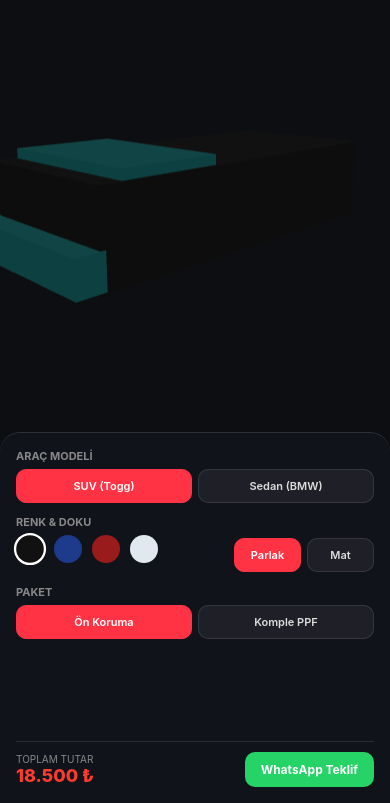
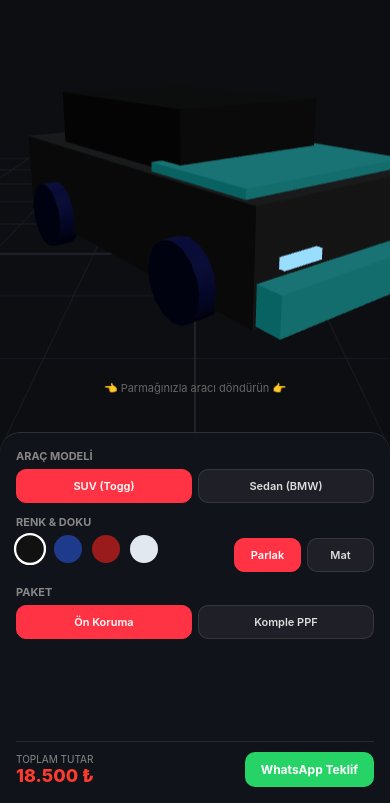
Before and after one commit to ufukterzi-dot/zoomcar-3d-ppf, a plain HTML site: page index.html in a window 390 px wide. Shown: the part 41-844 px from the top of the page. Drawn offline with nearby package versions, Linux system fonts and the light colour scheme; animation ran at ten frames a second.

Commit message:
Fix mobile compatibility without external orbit controls

```diff
--- a/index.html
+++ b/index.html
@@ -33,10 +33,9 @@
     .footer-bar { display: flex; align-items: center; justify-content: space-between; border-top: 1px solid rgba(255,255,255,0.1); padding-top: 10px; margin-top: 6px; }
     .price-tag { font-size: 18px; font-weight: 800; color: #ff3b30; }
     .btn-wa { background: #25D366; color: #fff; border: none; padding: 10px 16px; border-radius: 10px; font-size: 12px; font-weight: 700; cursor: pointer; }
+    .touch-hint { position: absolute; top: 50vh; left: 0; right: 0; text-align: center; font-size: 11px; color: #666; pointer-events: none; }
   </style>
   <script src="https://cdnjs.cloudflare.com/ajax/libs/three.js/r128/three.min.js"></script>
-  <script src="https://cdn.jsdelivr.net/npm/three@0.128.0/examples/js/controls/OrbitControls.js"></script>
-  <script src="https://cdnjs.cloudflare.com/ajax/libs/gsap/3.12.2/gsap.min.js"></script>
 </head>
 <body>
   <div class="header">
@@ -44,6 +43,7 @@
     <div class="badge">3D PPF</div>
   </div>
   <div id="canvas-container"></div>
+  <div class="touch-hint">👈 Parmağınızla aracı döndürün 👉</div>
   <div class="mobile-sheet">
     <div>
       <div class="row-title">Araç Modeli</div>
@@ -79,99 +79,185 @@
     </div>
   </div>
   <script>
-    let scene, camera, renderer, controls, carGroup, bodyMesh, hoodMesh, bumperMesh;
+    let scene, camera, renderer, carGroup, bodyMesh, hoodMesh, bumperMesh;
     let curType = 'suv', curColor = '#111', curFinish = 'gloss', curPkg = 'front';
+    let isDragging = false, prevMouseX = 0, rotY = 0.5, rotX = 0.3;
+
     function init() {
       const box = document.getElementById('canvas-container');
       scene = new THREE.Scene();
       scene.background = new THREE.Color(0x0c0e12);
+
       camera = new THREE.PerspectiveCamera(45, window.innerWidth / (window.innerHeight * 0.58), 0.1, 50);
-      camera.position.set(4.5, 2.0, 4.5);
-      renderer = new THREE.WebGLRenderer({ antialias: true });
+      camera.position.set(0, 2.0, 5.5);
+      camera.lookAt(0, 0.5, 0);
+
+      renderer = new THREE.WebGLRenderer({ antialias: true, powerPreference: 'high-performance' });
       renderer.setSize(window.innerWidth, window.innerHeight * 0.58);
       renderer.setPixelRatio(Math.min(window.devicePixelRatio, 2));
       box.appendChild(renderer.domElement);
-      controls = new THREE.OrbitControls(camera, renderer.domElement);
-      controls.enableDamping = true;
-      controls.maxPolarAngle = Math.PI / 2 - 0.05;
-      controls.target.set(0, 0.5, 0);
-      scene.add(new THREE.AmbientLight(0xffffff, 0.7));
-      const dir = new THREE.DirectionalLight(0xffffff, 1.8);
-      dir.position.set(5, 8, 5);
-      scene.add(dir);
+
+      scene.add(new THREE.AmbientLight(0xffffff, 0.8));
+      const dirLight = new THREE.DirectionalLight(0xffffff, 1.8);
+      dirLight.position.set(5, 8, 5);
+      scene.add(dirLight);
+
+      const topLight = new THREE.DirectionalLight(0xaaccff, 0.8);
+      topLight.position.set(-5, 5, -5);
+      scene.add(topLight);
+
+      // Zemin Izgarası
+      const grid = new THREE.GridHelper(10, 10, 0x333344, 0x1a1a22);
+      grid.position.y = -0.01;
+      scene.add(grid);
+
       buildCar(curType);
+
+      // Dokunmatik ve Fare Döndürme
+      const canvas = renderer.domElement;
+      const start = (x) => { isDragging = true; prevMouseX = x; };
+      const move = (x) => {
+        if (!isDragging || !carGroup) return;
+        const delta = x - prevMouseX;
+        rotY += delta * 0.012;
+        carGroup.rotation.y = rotY;
+        prevMouseX = x;
+      };
+      const end = () => { isDragging = false; };
+
+      canvas.addEventListener('mousedown', (e) => start(e.clientX));
+      window.addEventListener('mousemove', (e) => move(e.clientX));
+      window.addEventListener('mouseup', end);
+
+      canvas.addEventListener('touchstart', (e) => start(e.touches[0].clientX));
+      window.addEventListener('touchmove', (e) => move(e.touches[0].clientX));
+      window.addEventListener('touchend', end);
+
       animate();
     }
+
     function buildCar(type) {
       if(carGroup) scene.remove(carGroup);
       carGroup = new THREE.Group();
-      const isSUV = type === 'suv';
-      const mat = new THREE.MeshPhysicalMaterial({
+      const isSUV = (type === 'suv');
+
+      const mat = new THREE.MeshStandardMaterial({
         color: new THREE.Color(curColor),
-        metalness: 0.5,
-        roughness: curFinish === 'matte' ? 0.6 : 0.08,
-        clearcoat: curFinish === 'matte' ? 0.05 : 1.0
+        metalness: 0.4,
+        roughness: curFinish === 'matte' ? 0.6 : 0.1
       });
-      bodyMesh = new THREE.Mesh(new THREE.BoxGeometry(1.7, isSUV ? 0.9 : 0.7, 3.8), mat);
-      bodyMesh.position.y = 0.65;
+
+      // Gövde
+      bodyMesh = new THREE.Mesh(new THREE.BoxGeometry(1.8, isSUV ? 0.85 : 0.65, 3.6), mat);
+      bodyMesh.position.y = 0.6;
       carGroup.add(bodyMesh);
-      hoodMesh = new THREE.Mesh(new THREE.BoxGeometry(1.65, 0.1, 1.1), mat.clone());
-      hoodMesh.position.set(0, isSUV ? 1.15 : 1.02, 1.1);
+
+      // Kabin
+      const cabinMat = new THREE.MeshStandardMaterial({ color: 0x050505, roughness: 0.1 });
+      const cabin = new THREE.Mesh(new THREE.BoxGeometry(1.5, 0.55, 2.0), cabinMat);
+      cabin.position.set(0, isSUV ? 1.25 : 1.1, -0.2);
+      carGroup.add(cabin);
+
+      // Ön Kaput
+      hoodMesh = new THREE.Mesh(new THREE.BoxGeometry(1.7, 0.1, 1.1), mat.clone());
+      hoodMesh.position.set(0, isSUV ? 1.05 : 0.95, 1.1);
       carGroup.add(hoodMesh);
-      bumperMesh = new THREE.Mesh(new THREE.BoxGeometry(1.72, 0.35, 0.3), mat.clone());
-      bumperMesh.position.set(0, 0.4, 2.0);
+
+      // Ön Tampon
+      bumperMesh = new THREE.Mesh(new THREE.BoxGeometry(1.75, 0.3, 0.25), mat.clone());
+      bumperMesh.position.set(0, 0.35, 1.9);
       carGroup.add(bumperMesh);
+
+      // Farlar
+      const lightMat = new THREE.MeshBasicMaterial({ color: 0x99ddff });
+      const l1 = new THREE.Mesh(new THREE.BoxGeometry(0.35, 0.08, 0.05), lightMat);
+      l1.position.set(-0.6, 0.65, 1.92);
+      const l2 = l1.clone();
+      l2.position.x = 0.6;
+      carGroup.add(l1);
+      carGroup.add(l2);
+
+      // Tekerlekler
+      const wheelMat = new THREE.MeshStandardMaterial({ color: 0x111, roughness: 0.8 });
+      const makeW = (x, z) => {
+        const w = new THREE.Mesh(new THREE.CylinderGeometry(0.32, 0.32, 0.2, 16), wheelMat);
+        w.rotation.z = Math.PI / 2;
+        w.position.set(x, 0.32, z);
+        carGroup.add(w);
+      };
+      makeW(0.95, 1.1); makeW(-0.95, 1.1); makeW(0.95, -1.1); makeW(-0.95, -1.1);
+
+      carGroup.rotation.y = rotY;
       scene.add(carGroup);
       updatePPF();
     }
+
     function updatePPF() {
-      const isMatte = curFinish === 'matte';
+      const isMatte = (curFinish === 'matte');
       [bodyMesh, hoodMesh, bumperMesh].forEach(m => {
+        if (!m) return;
         m.material.color.set(curColor);
-        m.material.roughness = isMatte ? 0.62 : 0.08;
-        m.material.clearcoat = isMatte ? 0.05 : 1.0;
+        m.material.roughness = isMatte ? 0.65 : 0.1;
         m.material.emissive.setHex(0x000000);
       });
-      const hl = (m) => { m.material.emissive.setHex(0x00ffff); m.material.emissiveIntensity = 0.2; };
-      if(curPkg === 'front') { hl(hoodMesh); hl(bumperMesh); }
-      else { hl(bodyMesh); hl(hoodMesh); hl(bumperMesh); }
+
+      const hl = (m) => {
+        m.material.emissive.setHex(0x00ffff);
+        m.material.emissiveIntensity = 0.35;
+      };
+
+      if(curPkg === 'front') {
+        hl(hoodMesh);
+        hl(bumperMesh);
+      } else {
+        hl(bodyMesh);
+        hl(hoodMesh);
+        hl(bumperMesh);
+      }
     }
+
     window.setType = (t) => {
       curType = t;
       document.getElementById('b-suv').classList.toggle('active', t==='suv');
       document.getElementById('b-sedan').classList.toggle('active', t==='sedan');
       buildCar(t);
     };
+
     window.setCol = (c, el) => {
       curColor = c;
       document.querySelectorAll('.swatch').forEach(s => s.classList.remove('active'));
       el.classList.add('active');
       updatePPF();
     };
+
     window.setFinish = (f) => {
       curFinish = f;
       document.getElementById('b-gloss').classList.toggle('active', f==='gloss');
       document.getElementById('b-matte').classList.toggle('active', f==='matte');
       updatePPF();
     };
+
     window.setPkg = (p) => {
       curPkg = p;
       document.getElementById('p-front').classList.toggle('active', p==='front');
       document.getElementById('p-full').classList.toggle('active', p==='full');
       document.getElementById('price-val').innerText = p === 'front' ? '18.500 ₺' : '39.999 ₺';
       updatePPF();
-      if(p==='front') gsap.to(camera.position, {x:1.8, y:1.4, z:3.6, duration:1});
-      else gsap.to(camera.position, {x:4.5, y:2.0, z:4.5, duration:1});
     };
+
     window.sendWA = () => {
-      const t = `Zoomcar 3D Konfigürasyon:\nAraç: ${curType.toUpperCase()}\nKaplama: ${curFinish==='gloss'?'Parlak':'Mat'}\nPaket: ${curPkg==='front'?'Ön Koruma':'Komple PPF'}\nTutar: ${document.getElementById('price-val').innerText}`;
+      const t = `Zoomcar 3D Konfigürasyon:\nAraç: ${curType.toUpperCase()}\nKaplama: ${curFinish==='gloss'?'Parlak TPU':'Mat Saten'}\nPaket: ${curPkg==='front'?'Ön Koruma':'Komple PPF'}\nTutar: ${document.getElementById('price-val').innerText}`;
       window.open(`https://wa.me/905000000000?text=${encodeURIComponent(t)}`);
     };
+
     function animate() {
       requestAnimationFrame(animate);
-      controls.update();
+      if (!isDragging && carGroup) {
+        carGroup.rotation.y += 0.003; // Otomatik yavaş dönüş
+      }
       renderer.render(scene, camera);
     }
+
     window.onload = init;
   </script>
 </body>
```
